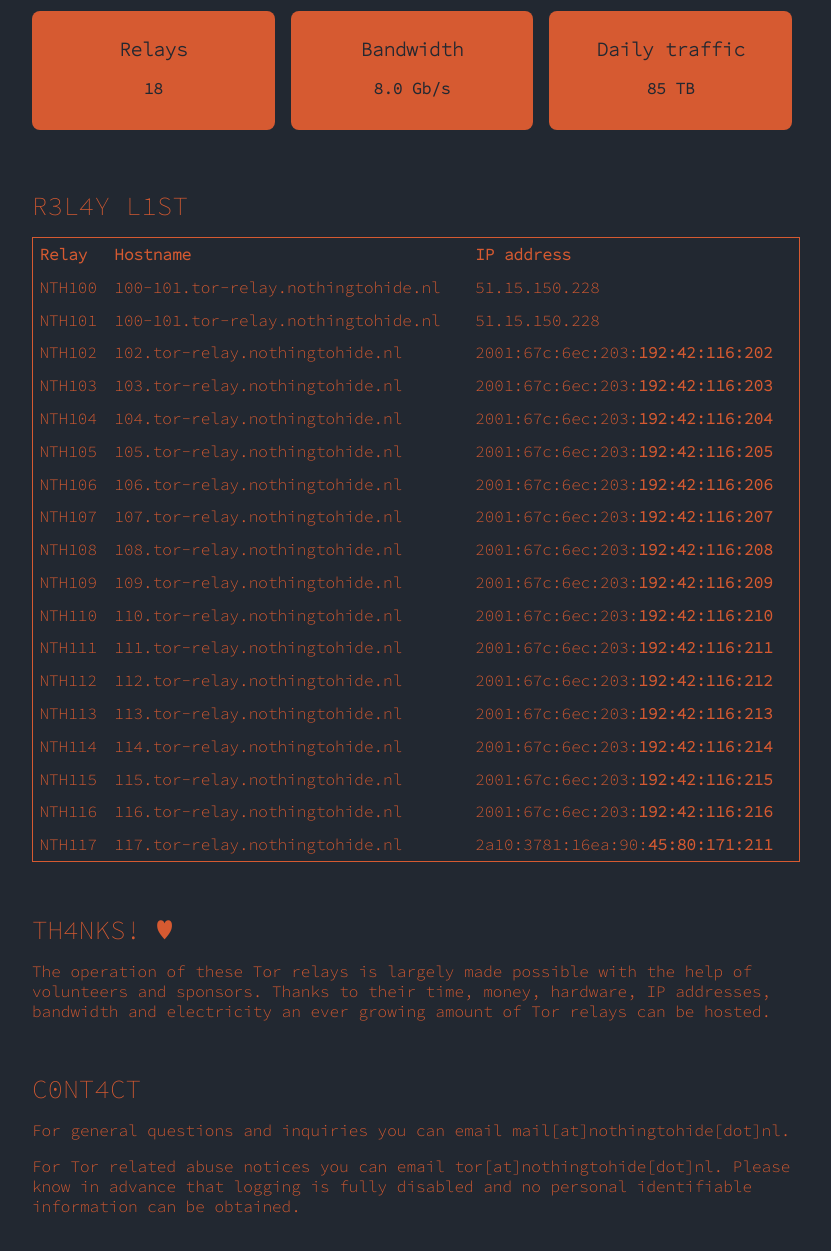
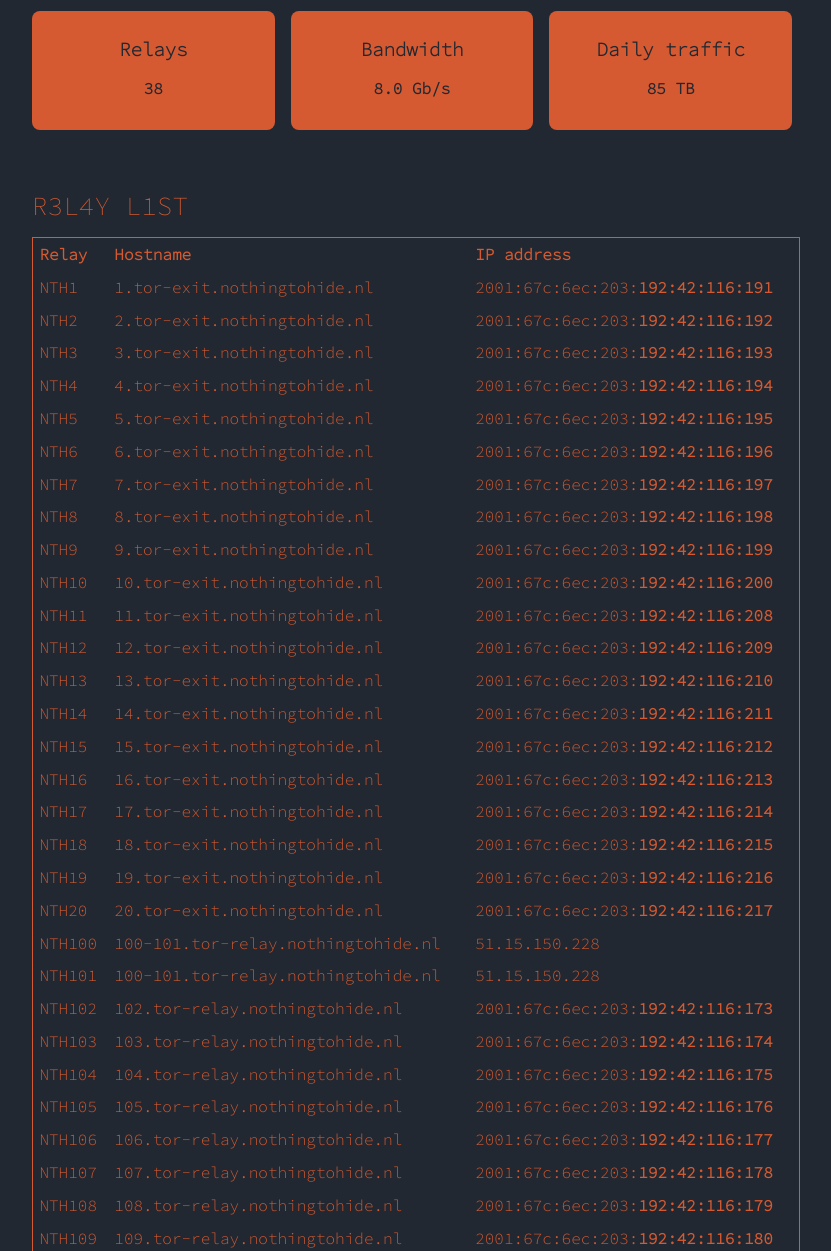
Before and after one commit to nozel-org/jumble, a plain HTML site: page nothingtohide.nl/index.html in a window 1280 px wide. Shown: the part 534-1785 px from the top of the page, without its empty margins (224-1055 px from the left). Drawn offline with Linux system fonts and the light colour scheme.

Commit message:
Update index.html

```diff
--- a/nothingtohide.nl/index.html
+++ b/nothingtohide.nl/index.html
@@ -18,7 +18,7 @@
 <section>
     <article>
         <h4><b>Relays</b></h4>
-        <p><b>18</b></p>
+        <p><b>38</b></p>
     </article>
     <article>
         <h4><b>Bandwidth</b></h4>
@@ -39,6 +39,106 @@
       <th>IP address</th>
     </tr>
     <tr>
+      <td>NTH1</td>
+      <td>1.tor-exit.nothingtohide.nl</td>
+      <td>2001:67c:6ec:203:<b>192:42:116:191</b></td>
+    </tr>
+    <tr>
+      <td>NTH2</td>
+      <td>2.tor-exit.nothingtohide.nl</td>
+      <td>2001:67c:6ec:203:<b>192:42:116:192</b></td>
+    </tr>
+    <tr>
+      <td>NTH3</td>
+      <td>3.tor-exit.nothingtohide.nl</td>
+      <td>2001:67c:6ec:203:<b>192:42:116:193</b></td>
+    </tr>
+    <tr>
+      <td>NTH4</td>
+      <td>4.tor-exit.nothingtohide.nl</td>
+      <td>2001:67c:6ec:203:<b>192:42:116:194</b></td>
+    </tr>
+    <tr>
+      <td>NTH5</td>
+      <td>5.tor-exit.nothingtohide.nl</td>
+      <td>2001:67c:6ec:203:<b>192:42:116:195</b></td>
+    </tr>
+    <tr>
+      <td>NTH6</td>
+      <td>6.tor-exit.nothingtohide.nl</td>
+      <td>2001:67c:6ec:203:<b>192:42:116:196</b></td>
+    </tr>
+    <tr>
+      <td>NTH7</td>
+      <td>7.tor-exit.nothingtohide.nl</td>
+      <td>2001:67c:6ec:203:<b>192:42:116:197</b></td>
+    </tr>
+    <tr>
+      <td>NTH8</td>
+      <td>8.tor-exit.nothingtohide.nl</td>
+      <td>2001:67c:6ec:203:<b>192:42:116:198</b></td>
+    </tr>
+    <tr>
+      <td>NTH9</td>
+      <td>9.tor-exit.nothingtohide.nl</td>
+      <td>2001:67c:6ec:203:<b>192:42:116:199</b></td>
+    </tr>
+    <tr>
+      <td>NTH10</td>
+      <td>10.tor-exit.nothingtohide.nl</td>
+      <td>2001:67c:6ec:203:<b>192:42:116:200</b></td>
+    </tr>
+    <tr>
+      <td>NTH11</td>
+      <td>11.tor-exit.nothingtohide.nl</td>
+      <td>2001:67c:6ec:203:<b>192:42:116:208</b></td>
+    </tr>
+    <tr>
+      <td>NTH12</td>
+      <td>12.tor-exit.nothingtohide.nl</td>
+      <td>2001:67c:6ec:203:<b>192:42:116:209</b></td>
+    </tr>
+    <tr>
+      <td>NTH13</td>
+      <td>13.tor-exit.nothingtohide.nl</td>
+      <td>2001:67c:6ec:203:<b>192:42:116:210</b></td>
+    </tr>
+    <tr>
+      <td>NTH14</td>
+      <td>14.tor-exit.nothingtohide.nl</td>
+      <td>2001:67c:6ec:203:<b>192:42:116:211</b></td>
+    </tr>
+    <tr>
+      <td>NTH15</td>
+      <td>15.tor-exit.nothingtohide.nl</td>
+      <td>2001:67c:6ec:203:<b>192:42:116:212</b></td>
+    </tr>
+    <tr>
+      <td>NTH16</td>
+      <td>16.tor-exit.nothingtohide.nl</td>
+      <td>2001:67c:6ec:203:<b>192:42:116:213</b></td>
+    </tr>
+    <tr>
+      <td>NTH17</td>
+      <td>17.tor-exit.nothingtohide.nl</td>
+      <td>2001:67c:6ec:203:<b>192:42:116:214</b></td>
+    </tr>
+    <tr>
+      <td>NTH18</td>
+      <td>18.tor-exit.nothingtohide.nl</td>
+      <td>2001:67c:6ec:203:<b>192:42:116:215</b></td>
+    </tr>
+    <tr>
+      <td>NTH19</td>
+      <td>19.tor-exit.nothingtohide.nl</td>
+      <td>2001:67c:6ec:203:<b>192:42:116:216</b></td>
+    </tr>
+    <tr>
+      <td>NTH20</td>
+      <td>20.tor-exit.nothingtohide.nl</td>
+      <td>2001:67c:6ec:203:<b>192:42:116:217</b></td>
+    </tr>
+    <tr>
       <td>NTH100</td>
       <td>100-101.tor-relay.nothingtohide.nl</td>
       <td>51.15.150.228</td>
@@ -51,77 +151,77 @@
     <tr>
       <td>NTH102</td>
       <td>102.tor-relay.nothingtohide.nl</td>
-      <td>2001:67c:6ec:203:<b>192:42:116:202</b></td>
+      <td>2001:67c:6ec:203:<b>192:42:116:173</b></td>
     </tr>
     <tr>
       <td>NTH103</td>
       <td>103.tor-relay.nothingtohide.nl</td>
-      <td>2001:67c:6ec:203:<b>192:42:116:203</b></td>
+      <td>2001:67c:6ec:203:<b>192:42:116:174</b></td>
     </tr>
     <tr>
       <td>NTH104</td>
       <td>104.tor-relay.nothingtohide.nl</td>
-      <td>2001:67c:6ec:203:<b>192:42:116:204</b></td>
+      <td>2001:67c:6ec:203:<b>192:42:116:175</b></td>
     </tr>
     <tr>
       <td>NTH105</td>
       <td>105.tor-relay.nothingtohide.nl</td>
-      <td>2001:67c:6ec:203:<b>192:42:116:205</b></td>
+      <td>2001:67c:6ec:203:<b>192:42:116:176</b></td>
     </tr>
     <tr>
       <td>NTH106</td>
       <td>106.tor-relay.nothingtohide.nl</td>
-      <td>2001:67c:6ec:203:<b>192:42:116:206</b></td>
+      <td>2001:67c:6ec:203:<b>192:42:116:177</b></td>
     </tr>
     <tr>
       <td>NTH107</td>
       <td>107.tor-relay.nothingtohide.nl</td>
-      <td>2001:67c:6ec:203:<b>192:42:116:207</b></td>
+      <td>2001:67c:6ec:203:<b>192:42:116:178</b></td>
     </tr>
     <tr>
       <td>NTH108</td>
       <td>108.tor-relay.nothingtohide.nl</td>
-      <td>2001:67c:6ec:203:<b>192:42:116:208</b></td>
+      <td>2001:67c:6ec:203:<b>192:42:116:179</b></td>
     </tr>
     <tr>
       <td>NTH109</td>
       <td>109.tor-relay.nothingtohide.nl</td>
-      <td>2001:67c:6ec:203:<b>192:42:116:209</b></td>
+      <td>2001:67c:6ec:203:<b>192:42:116:180</b></td>
     </tr>
     <tr>
       <td>NTH110</td>
       <td>110.tor-relay.nothingtohide.nl</td>
-      <td>2001:67c:6ec:203:<b>192:42:116:210</b></td>
+      <td>2001:67c:6ec:203:<b>192:42:116:181</b></td>
     </tr>
     <tr>
       <td>NTH111</td>
       <td>111.tor-relay.nothingtohide.nl</td>
-      <td>2001:67c:6ec:203:<b>192:42:116:211</b></td>
+      <td>2001:67c:6ec:203:<b>192:42:116:182</b></td>
     </tr>
     <tr>
       <td>NTH112</td>
       <td>112.tor-relay.nothingtohide.nl</td>
-      <td>2001:67c:6ec:203:<b>192:42:116:212</b></td>
+      <td>2001:67c:6ec:203:<b>192:42:116:183</b></td>
     </tr>
     <tr>
       <td>NTH113</td>
       <td>113.tor-relay.nothingtohide.nl</td>
-      <td>2001:67c:6ec:203:<b>192:42:116:213</b></td>
+      <td>2001:67c:6ec:203:<b>192:42:116:184</b></td>
     </tr>
     <tr>
       <td>NTH114</td>
       <td>114.tor-relay.nothingtohide.nl</td>
-      <td>2001:67c:6ec:203:<b>192:42:116:214</b></td>
+      <td>2001:67c:6ec:203:<b>192:42:116:185</b></td>
     </tr>
     <tr>
       <td>NTH115</td>
       <td>115.tor-relay.nothingtohide.nl</td>
-      <td>2001:67c:6ec:203:<b>192:42:116:215</b></td>
+      <td>2001:67c:6ec:203:<b>192:42:116:186</b></td>
     </tr>
     <tr>
       <td>NTH116</td>
       <td>116.tor-relay.nothingtohide.nl</td>
-      <td>2001:67c:6ec:203:<b>192:42:116:216</b></td>
+      <td>2001:67c:6ec:203:<b>192:42:116:187</b></td>
     </tr>
     <tr>
       <td>NTH117</td>
```
